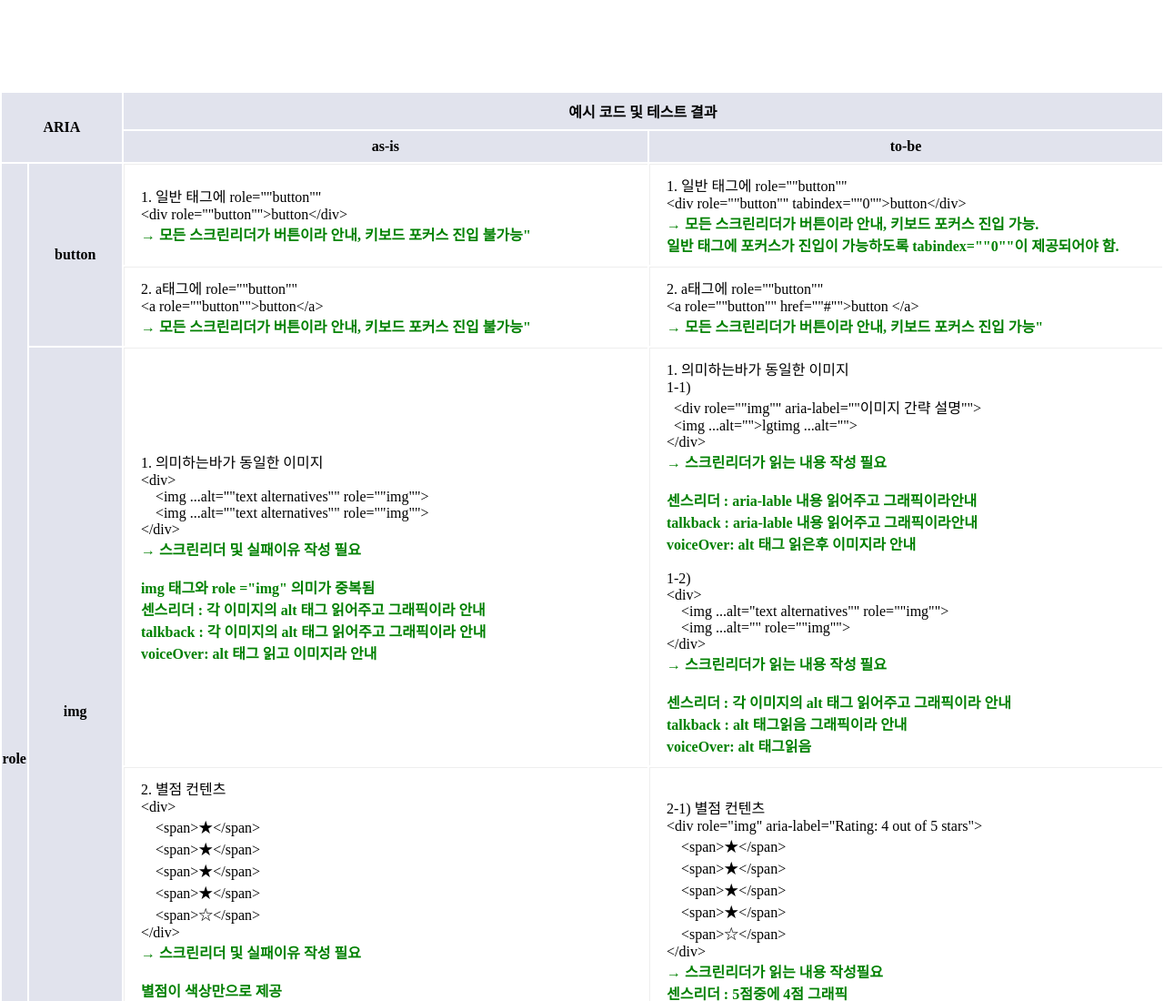
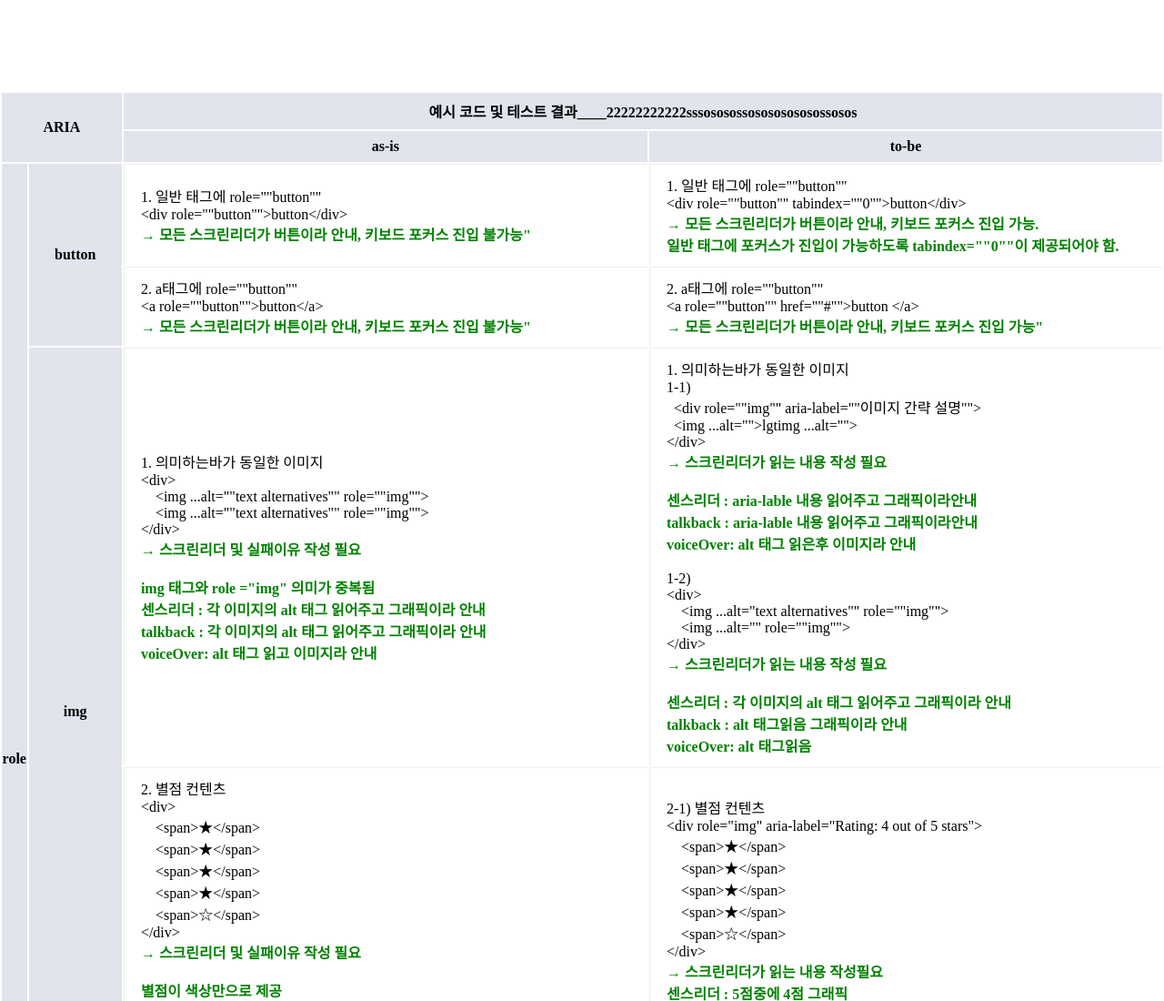
Before and after one commit to dkfk201093/study, a plain HTML site: page index.html in a window 1280 px wide. Shown: the top 1100 px of the page at 91% size. Drawn offline with Linux system fonts and the light colour scheme.

Commit message:
XCVXCVCXV

```diff
--- a/index.html
+++ b/index.html
@@ -19,7 +19,7 @@
         <thead>
             <tr>
                 <th rowspan="2" colspan="2">ARIA</th>
-                <th colspan="2">예시 코드 및 테스트 결과</th>
+                <th colspan="2">예시 코드 및 테스트 결과____22222222222sssososossosososososossosos</th>
             </tr>
             <tr>
                 <th>as-is</th>
```
